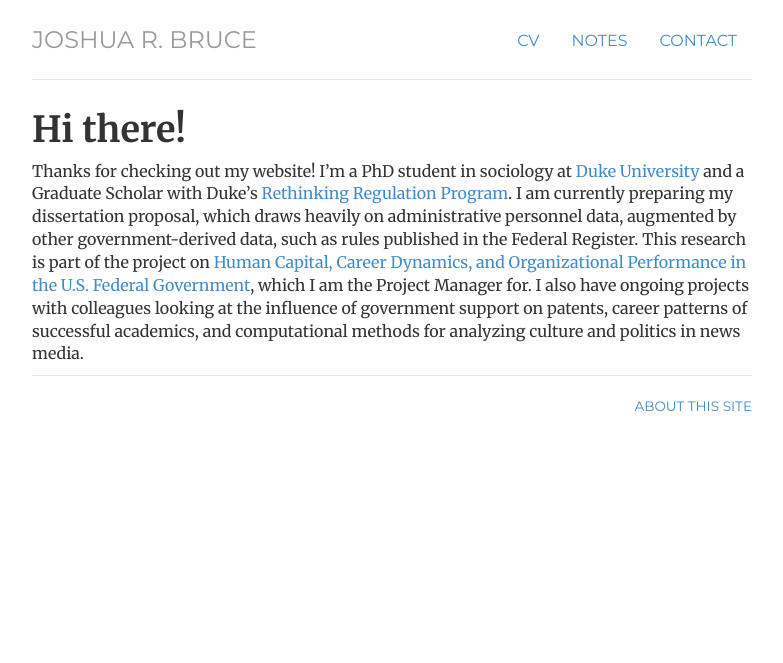
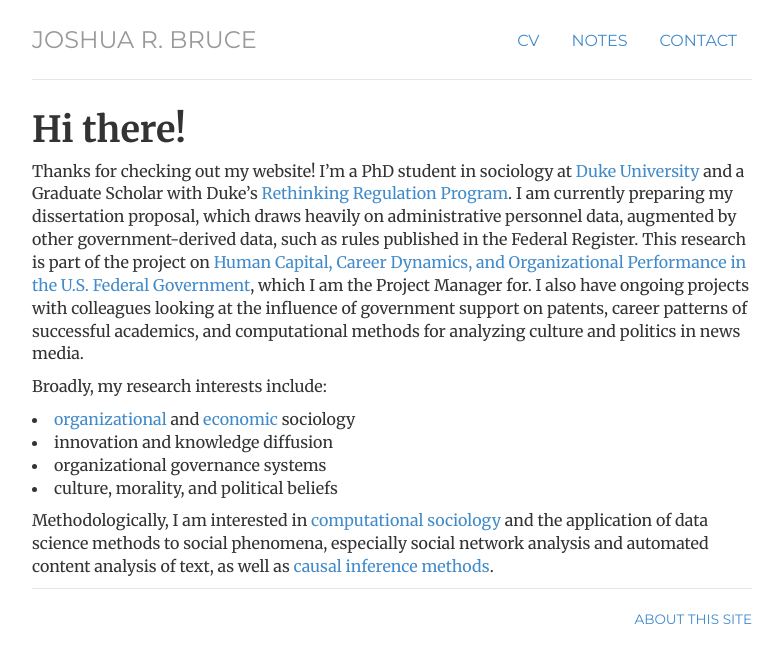
Before and after one commit to joshuarbruce/joshuarbruce.github.io, a Jekyll site: the page built from index.html, in a window 1280 px wide. Shown: the top 663 px of the page, without its empty margins (248-1031 px from the left). Built offline with Jekyll 4.4.1, drawn with Linux system fonts in a browser that asks for light colours.

Commit message:
Update index.html

```diff
--- a/index.html
+++ b/index.html
@@ -4,5 +4,13 @@
 ---
 <div class="blurb">
 	<h1>Hi there!</h1>
-	<p>Thanks for checking out my website! I’m a PhD student in sociology at <a href="http://sociology.duke.edu/">Duke University</a> and a Graduate Scholar with Duke’s <a href="http://kenan.ethics.duke.edu/regulation/">Rethinking Regulation Program</a>. I am currently preparing my dissertation proposal, which draws heavily on administrative personnel data, augmented by other government-derived data, such as rules published in the Federal Register. This research is part of the project on <a href="https://ssri.duke.edu/projects/human-capital-career-dynamics-and-organizational-performance-us-federal-government">Human Capital, Career Dynamics, and Organizational Performance in the U.S. Federal Government</a>, which I am the Project Manager for. I also have ongoing projects with colleagues looking at the influence of government support on patents, career patterns of successful academics, and computational methods for analyzing culture and politics in news media.</p>
+	<p>Thanks for checking out my website! I’m a PhD student in sociology at <a href="http://sociology.duke.edu/" target="_blank">Duke University</a> and a Graduate Scholar with Duke’s <a href="http://kenan.ethics.duke.edu/regulation/" target="_blank">Rethinking Regulation Program</a>. I am currently preparing my dissertation proposal, which draws heavily on administrative personnel data, augmented by other government-derived data, such as rules published in the Federal Register. This research is part of the project on <a href="https://ssri.duke.edu/projects/human-capital-career-dynamics-and-organizational-performance-us-federal-government" target="_blank">Human Capital, Career Dynamics, and Organizational Performance in the U.S. Federal Government</a>, which I am the Project Manager for. I also have ongoing projects with colleagues looking at the influence of government support on patents, career patterns of successful academics, and computational methods for analyzing culture and politics in news media.</p>
+	<p>Broadly, my research interests include:
+		<li><a href="http://www.annualreviews.org/doi/pdf/10.1146/annurev.soc.30.012703.110644" target="_blank">organizational</a> and <a href="https://www.aeaweb.org/issues/13" target="_blank">economic</a> sociology</li>
+		<li>innovation and knowledge diffusion</li>
+		<li>organizational governance systems</li>
+		<li>culture, morality, and political beliefs</li>
+	</p>
+	<p>Methodologically, I am interested in <a href="https://en.wikipedia.org/wiki/Computational_sociology" target="_blank">computational sociology</a> and the application of data science methods to social phenomena, especially social network analysis and automated content analysis of text, as well as <a href="https://arxiv.org/pdf/1003.2619v1.pdf" target="_blank">causal inference methods</a>.
+	</p>
 </div><!-- /.blurb -->
```
